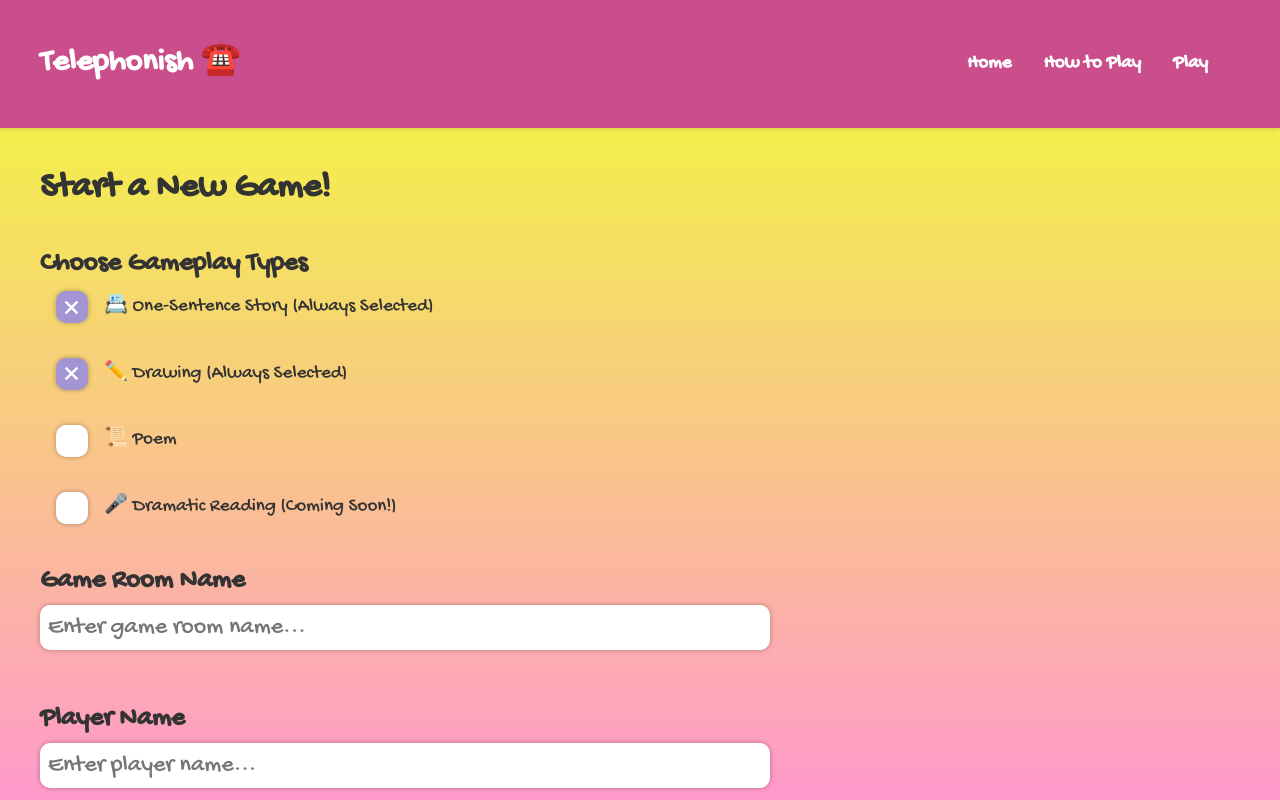
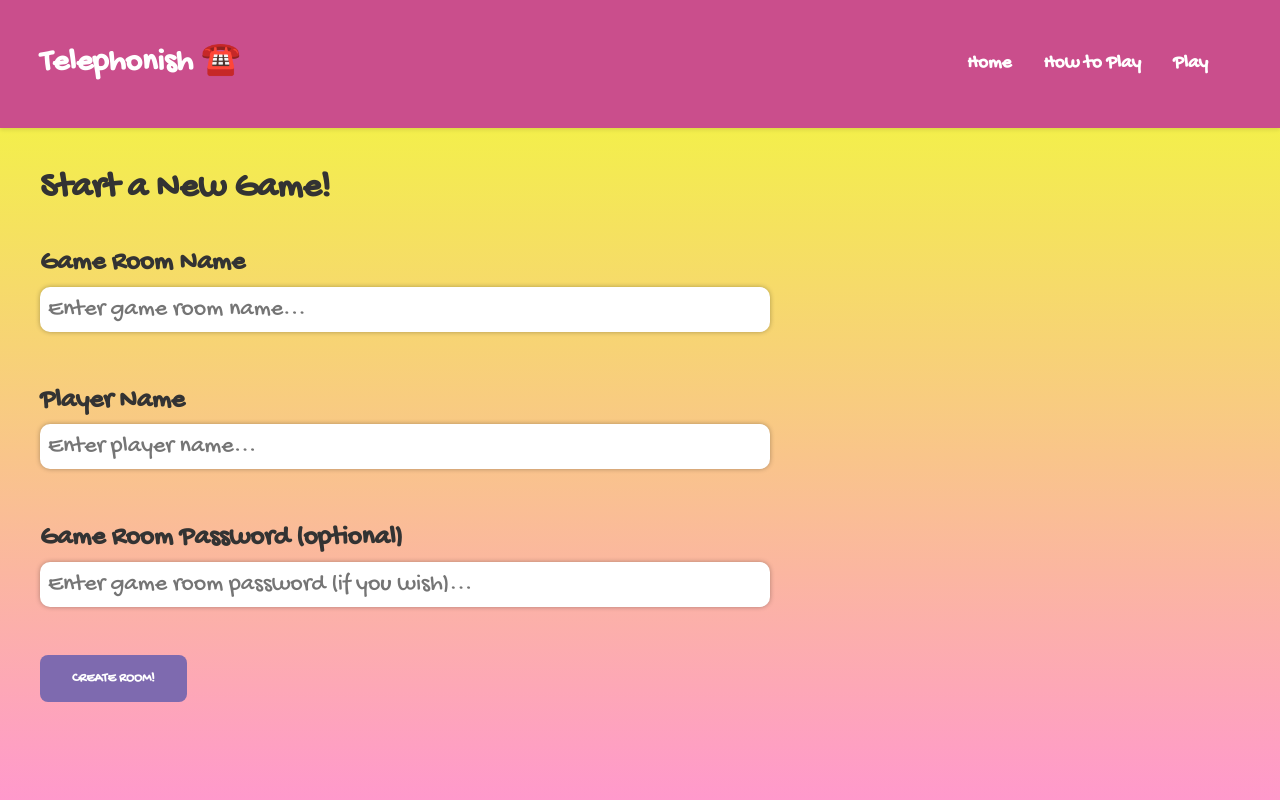
Before and after one commit to tal-z/telephonish, a Next.js app: page /game/new in a window 1280 px wide. Shown: the top 800 px of the page. Built offline with nearby package versions, Linux system fonts and the light colour scheme; no server answers.

Commit message:
Hide CheckboxComponent fir biw

```diff
--- a/src/components/pages/NewGame.tsx
+++ b/src/components/pages/NewGame.tsx
@@ -193,7 +193,6 @@ export const RoomSubmit = () => {
   return (
     <div>
       <h1>Start a New Game!</h1>
-      <CheckboxComponent />
       <h2>Game Room Name</h2>
       <div className={styles.inputContainer}>
         <input
```
